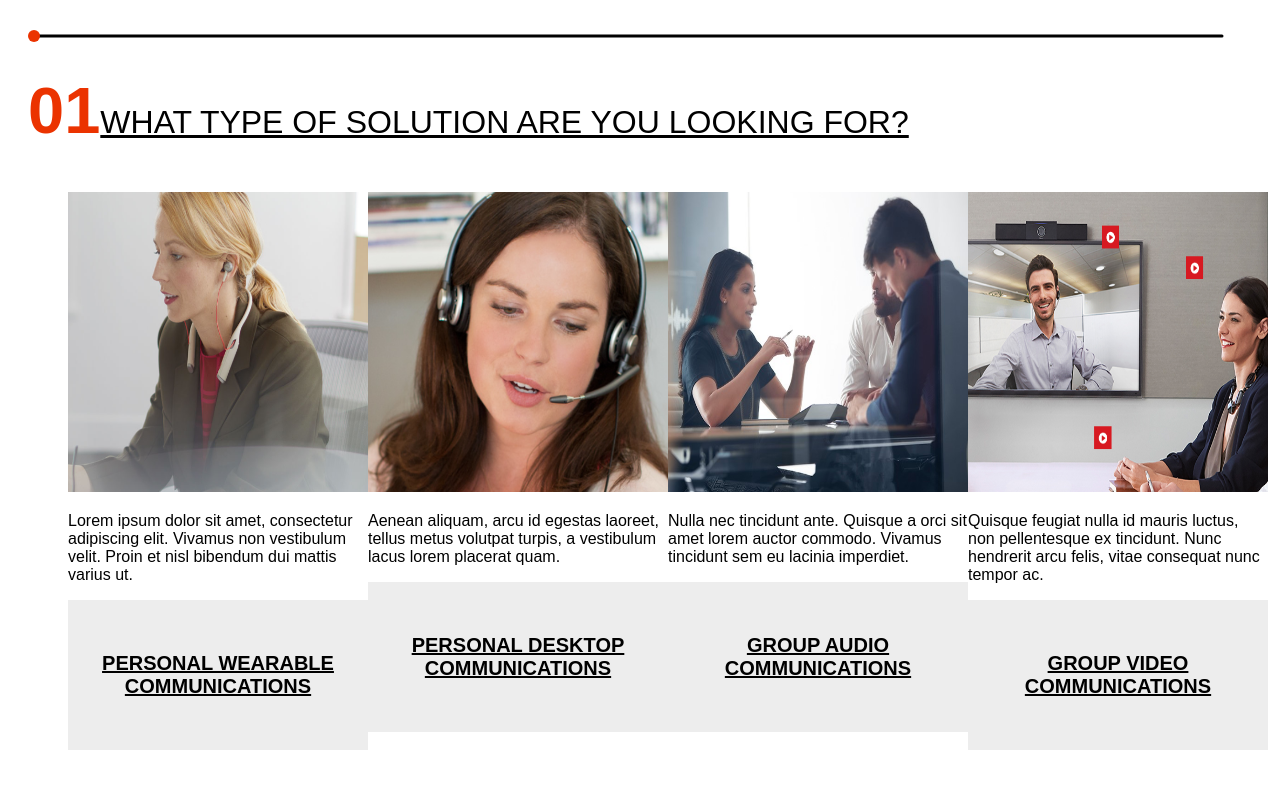
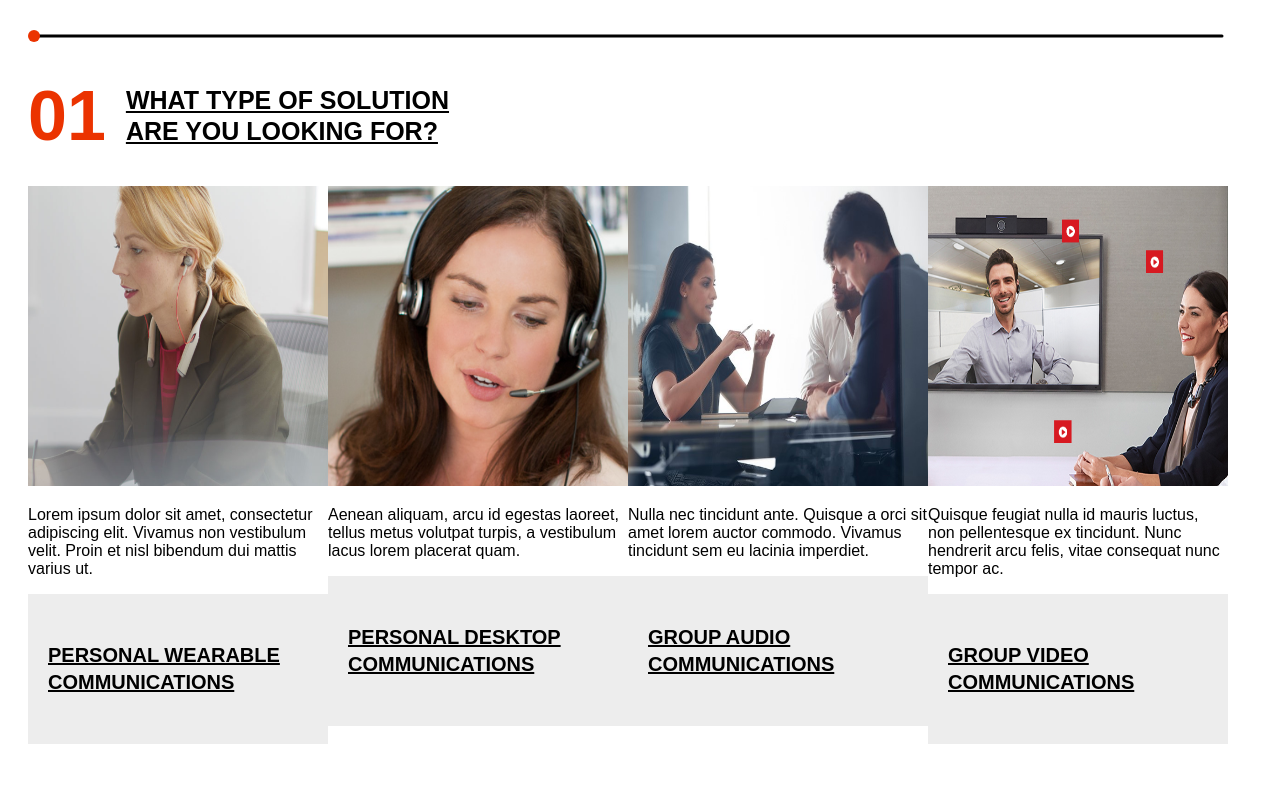
Before and after one commit to codyboaz/solution-finder, a React app: page / in a window 1280 px wide. Built offline with nearby package versions, Linux system fonts and the light colour scheme; a web font is replaced by a local one.

Commit message:
added full screen view and minor style updates

```diff
--- a/app/components/LandingPage.js
+++ b/app/components/LandingPage.js
@@ -1,5 +1,5 @@
-import React from "react";
-import { getData } from "../utils/api";
+import React from 'react';
+import { getData } from '../utils/api';
 import { Line } from 'rc-progress'
 
 function ProgressBar({ progress }) {
@@ -8,21 +8,80 @@ function ProgressBar({ progress }) {
   )
 }
 
+
+class FullScreen extends React.Component {
+  constructor(props) {
+    super(props)
+
+    this.state = {
+      imgUrl: null
+    }
+  }
+  componentDidMount() {
+    this.setState({
+      imgUrl: this.props.data.answers[0].imageUrl
+    })
+  }
+  componentDidUpdate(prevProps) {
+    if (prevProps.data.answers[0].imageUrl !== this.props.data.answers[0].imageUrl) {
+      this.setState({
+        imgUrl: this.props.data.answers[0].imageUrl
+      })
+    }
+  }
+
+  handleMouseOver(url) {
+    this.setState({
+      imgUrl: url
+    })
+  }
+
+  render() {
+    const { question, answers } = this.props.data
+    const handleAnswer = this.props.handleAnswer
+    return (
+      <div>
+        <div className='header'>
+          <span className='question-number'>{`0${this.props.questionNumber}`}</span>
+          <h1>{question}</h1>
+        </div>
+
+        <img src={this.state.imgUrl} className='fullscreen-img' />
+        <ul className='card-holder'>
+          {answers &&
+            answers.map(answer => (
+              <li key={answer.answer}>
+                <button
+                  className='center-text'
+                  onClick={handleAnswer}
+                  onMouseOver={() => this.handleMouseOver(answer.imageUrl)}
+                  onFocus={() => this.handleMouseOver(answer.imageUrl)}
+                >
+                  {answer.answer}
+                </button>
+              </li>
+            )
+            )}
+        </ul>
+      </div>
+    )
+  }
+
+}
+
 class Solutions extends React.Component {
   constructor(props) {
     super(props)
   }
 
   render() {
-    const { name, question, nodeDepth, products } = this.props.data
+    const { question, products } = this.props.data
     return (
       <React.Fragment>
         <h1>{question}</h1>
-        <h2>{name}</h2>
-        <h2>{nodeDepth}</h2>
         <ul>
           {products.map((product) => (
-            <li>
+            <li key={product.name}>
               {product.recommended && (
                 <h6>Recommended</h6>
               )}
@@ -48,11 +107,7 @@ class FourCards extends React.Component {
 
   render() {
 
-    if (this.props.data === null) {
-      return <h1>loading</h1>
-    }
-
-    const { question, name, answers } = this.props.data
+    const { question, answers } = this.props.data
 
     const handleAnswer = this.props.handleAnswer
     return (
@@ -62,9 +117,6 @@ class FourCards extends React.Component {
           <h1>{question}</h1>
         </div>
 
-        {name && (
-          <h2>{name}</h2>
-        )}
         <ul className='card-holder'>
           {answers &&
             answers.map(answer => (
@@ -73,7 +125,7 @@ class FourCards extends React.Component {
                   <img src={answer.imageUrl} alt='' />
                 )}
                 <p>{answer.description}</p>
-                <button onClick={handleAnswer}>{answer.answer}</button>
+                <button className='left-text' onClick={handleAnswer}>{answer.answer}</button>
               </li>
             )
             )}
@@ -89,6 +141,7 @@ export default class LandingPage extends React.Component {
 
     this.state = {
       error: null,
+      loading: true,
       solutions: null,
       progress: 0,
       questionNumber: 1,
@@ -100,9 +153,12 @@ export default class LandingPage extends React.Component {
   componentDidMount() {
     getData()
       .then((data) => {
+        setTimeout(() => {
           this.setState({
-          data
+            data,
+            loading: false
           });
+        }, 1000)
       })
       .catch((error) => {
         this.setState({
@@ -115,14 +171,12 @@ export default class LandingPage extends React.Component {
     let nextStep = null
     let solutions = null
     const answer = event.target.innerText.toLowerCase();
-    console.log(answer)
     answers.forEach((answer) => {
-      if (answer.solutions) {
-        nextStep = answer.solutions
+      if (answer.products) {
+        nextStep = answer
         solutions = true
       } else if (answer.answer === event.target.innerText.toLowerCase()) {
-        console.log('yes!')
-        nextStep = answer.nextQuestion
+        nextStep = answer
       }
     })
     let progress = (this.state.data.nodeDepth / 4) * 100
@@ -135,10 +189,12 @@ export default class LandingPage extends React.Component {
     })
   }
   render() {
+    if (this.state.loading) {
+      return <h1>Loading...</h1>
+    }
     if (this.state.error) {
       return <h1>{this.state.error}</h1>;
     }
-
     if (this.state.solutions) {
       return (
         <div className='container'>
@@ -147,6 +203,7 @@ export default class LandingPage extends React.Component {
         </div>
       )
     }
+    if (this.state.data.layout === 'fourCards') {
       return (
         <div className='container'>
           <ProgressBar progress={this.state.progress} />
@@ -154,4 +211,14 @@ export default class LandingPage extends React.Component {
         </div>
       )
     }
+    if (this.state.data.layout === 'fullScreen') {
+      return (
+        <div className='container'>
+          <ProgressBar progress={this.state.progress} />
+          <FullScreen data={this.state.data} handleAnswer={this.handleAnswer} questionNumber={this.state.questionNumber} />
+        </div>
+      )
     }
+
+  }
+}
--- a/app/index.css
+++ b/app/index.css
@@ -6,18 +6,22 @@ html, body, * {
   max-width: 1200px;
 }
 
-h1 {
+.header h1 {
   text-transform: uppercase;
   text-decoration: underline;
-  font-weight: 400;
+  font-weight: 600;
+  margin-left: 20px;
   display: inline-block;
+  width: 350px;
+  line-height: 1.25;
+  font-size: 25px;
 }
 
 .question-number {
   color: #EB3300;
   text-decoration: none;
-  font-weight: 700;
-  font-size: 65px;
+  font-weight: 600;
+  font-size: 70px;
 }
 
 .header {
@@ -26,10 +30,13 @@ h1 {
 
 .card-holder {
   display: flex;
+  padding: 0;
+  margin: 0;
 }
 
 .card-holder li {
   list-style: none;
+  flex: 1;
 }
 
 .card-holder img {
@@ -38,7 +45,7 @@ h1 {
 }
 
 .card-holder button {
-  width: 300px;
+  width: 100%;
   height: 150px;
   font-size: 20px;
   font-weight: 600;
@@ -46,10 +53,24 @@ h1 {
   cursor: pointer;
   text-transform: uppercase;
   text-decoration: underline;
-  background: #EDEDED ;
-  padding: 5px;
+  background: #EDEDED;
+  padding-left: 20px;
+  line-height: 1.35;
 }
 
 .card-holder button:hover {
   background: #E3E3E3 ;
 }
+
+.fullscreen-img {
+  width: 1200px;
+  max-height: 480px;
+}
+
+.center-text {
+  text-align: center;
+}
+
+.left-text {
+  text-align: left;
+}
--- a/solution-finder.json
+++ b/solution-finder.json
@@ -7,47 +7,39 @@
       "answer": "personal wearable communications",
       "description": "Lorem ipsum dolor sit amet, consectetur adipiscing elit. Vivamus non vestibulum velit. Proin et nisl bibendum dui mattis varius ut.",
       "imageUrl": "/app/img/personal-wearable/personal-wearable-solution.png",
-      "nextQuestion": {
-        "name": "Personal Wearable",
       "question": "What type on environment will you use it in?",
       "nodeDepth": 2,
       "layout": "fullScreen",
       "answers": [
         {
           "answer": "on the go",
-            "imageUrl": "/content/poly/.../img.png"
+          "imageUrl": "/app/img/on-the-go/on-the-go.jpg"
         },
         {
           "answer": "open office",
-            "imageUrl": "/content/poly/.../img.png"
+          "imageUrl": "/app/img/open-office/open-office.jpg"
         },
         {
           "answer": "home office",
-            "imageUrl": "/content/poly/.../img.png",
-            "nextQuestion": {
-              "name": "Home Office",
+          "imageUrl": "/app/img/home-office/home-office.jpg",
           "question": "What type of device will you connect it to?",
           "nodeDepth": 3,
           "layout": "fullScreen",
           "answers": [
             {
               "answer": "desk phone",
-                  "imageUrl": "/content/poly/.../img.png"
+              "imageUrl": "/app/img/desk-phone/desk-phone.jpg"
             },
             {
               "answer": "pc & mobile phone",
-                  "imageUrl": "/content/poly/.../img.png",
-                  "nextQuestion": {
-                    "name": "PC & Mobile Phone",
+              "imageUrl": "/app/img/pc-mobile-phone/pc-mobile-phone.jpg",
               "question": "Do you prefer wireless or corded?",
               "nodeDepth": 4,
               "layout": "fullScreen",
               "answers": [
                 {
                   "answer": "wireless",
-                        "imageUrl": "/content/poly/.../img.png",
-                        "solutions": {
-                          "name": "Wireless",
+                  "imageUrl": "/app/img/wireless/wireless.jpg",
                   "question": "Choose your solution",
                   "nodeDepth": 5,
                   "products": [
@@ -64,8 +56,7 @@
                       "includes": [],
                       "relatedProducts": [
                         {
-                                  "name": "Upgrades",
-                                  "products": [
+                          "Upgrades": [
                             {
                               "name": "Eagleeye Cube",
                               "imageUrl": "/content/poly/.../img.png",
@@ -81,8 +72,7 @@
                           ]
                         },
                         {
-                                  "name": "Accessories",
-                                  "products": [
+                          "Accessories": [
                             {
                               "name": "Eagleeye Cube",
                               "imageUrl": "/content/poly/.../img.png",
@@ -98,8 +88,7 @@
                           ]
                         },
                         {
-                                  "name": "Compatible Products",
-                                  "products": [
+                          "Compatible Products": [
                             {
                               "name": "Eagleeye Cube",
                               "imageUrl": "/content/poly/.../img.png",
@@ -115,8 +104,7 @@
                           ]
                         },
                         {
-                                  "name": "Similar Products",
-                                  "products": [
+                          "Similar Products": [
                             {
                               "name": "Eagleeye Cube",
                               "imageUrl": "/content/poly/.../img.png",
@@ -146,8 +134,7 @@
                       "includes": [],
                       "relatedProducts": [
                         {
-                                  "name": "Upgrades",
-                                  "products": [
+                          "Upgrades": [
                             {
                               "name": "Eagleeye Cube",
                               "imageUrl": "/content/poly/.../img.png",
@@ -163,8 +150,7 @@
                           ]
                         },
                         {
-                                  "name": "Accessories",
-                                  "products": [
+                          "Accessories": [
                             {
                               "name": "Eagleeye Cube",
                               "imageUrl": "/content/poly/.../img.png",
@@ -180,8 +166,7 @@
                           ]
                         },
                         {
-                                  "name": "Compatible Products",
-                                  "products": [
+                          "Compatible Products": [
                             {
                               "name": "Eagleeye Cube",
                               "imageUrl": "/content/poly/.../img.png",
@@ -197,8 +182,7 @@
                           ]
                         },
                         {
-                                  "name": "Similar Products",
-                                  "products": [
+                          "Similar Products": [
                             {
                               "name": "Eagleeye Cube",
                               "imageUrl": "/content/poly/.../img.png",
@@ -249,8 +233,7 @@
                       ],
                       "relatedProducts": [
                         {
-                                  "name": "Upgrades",
-                                  "products": [
+                          "Upgrades": [
                             {
                               "name": "Eagleeye Cube",
                               "imageUrl": "/content/poly/.../img.png",
@@ -266,8 +249,7 @@
                           ]
                         },
                         {
-                                  "name": "Accessories",
-                                  "products": [
+                          "Accessories": [
                             {
                               "name": "Eagleeye Cube",
                               "imageUrl": "/content/poly/.../img.png",
@@ -283,8 +265,7 @@
                           ]
                         },
                         {
-                                  "name": "Compatible Products",
-                                  "products": [
+                          "Compatible Products": [
                             {
                               "name": "Eagleeye Cube",
                               "imageUrl": "/content/poly/.../img.png",
@@ -300,8 +281,7 @@
                           ]
                         },
                         {
-                                  "name": "Similar Products",
-                                  "products": [
+                          "Similar Products": [
                             {
                               "name": "Eagleeye Cube",
                               "imageUrl": "/content/poly/.../img.png",
@@ -319,24 +299,20 @@
                       ]
                     }
                   ]
-                        }
                 },
                 {
                   "answer": "corded",
-                        "imageUrl": "/content/poly/.../img.png"
+                  "imageUrl": "/app/img/corded/corded.jpg"
                 }
               ]
             }
-                }
           ]
-            }
         },
         {
           "answer": "contact center",
-            "imageUrl": "/content/poly/.../img.png"
+          "imageUrl": "/app/img/contact-center/contact-center.jpg"
         }
       ]
-      }
     },
     {
       "answer": "personal desktop communications",
```
Also changed, not shown: app/img/contact-center/contact-center.jpg (added), app/img/corded/corded.jpg (added), app/img/desk-phone/desk-phone.jpg (added), app/img/home-office/home-office.jpg (added), app/img/on-the-go/on-the-go.jpg (added), app/img/open-office/open-office.jpg (added), app/img/pc-mobile-phone/pc-mobile-phone.jpg (added), app/img/wireless/wireless.jpg (added). Lines whose indentation alone changed are shown as unchanged.
